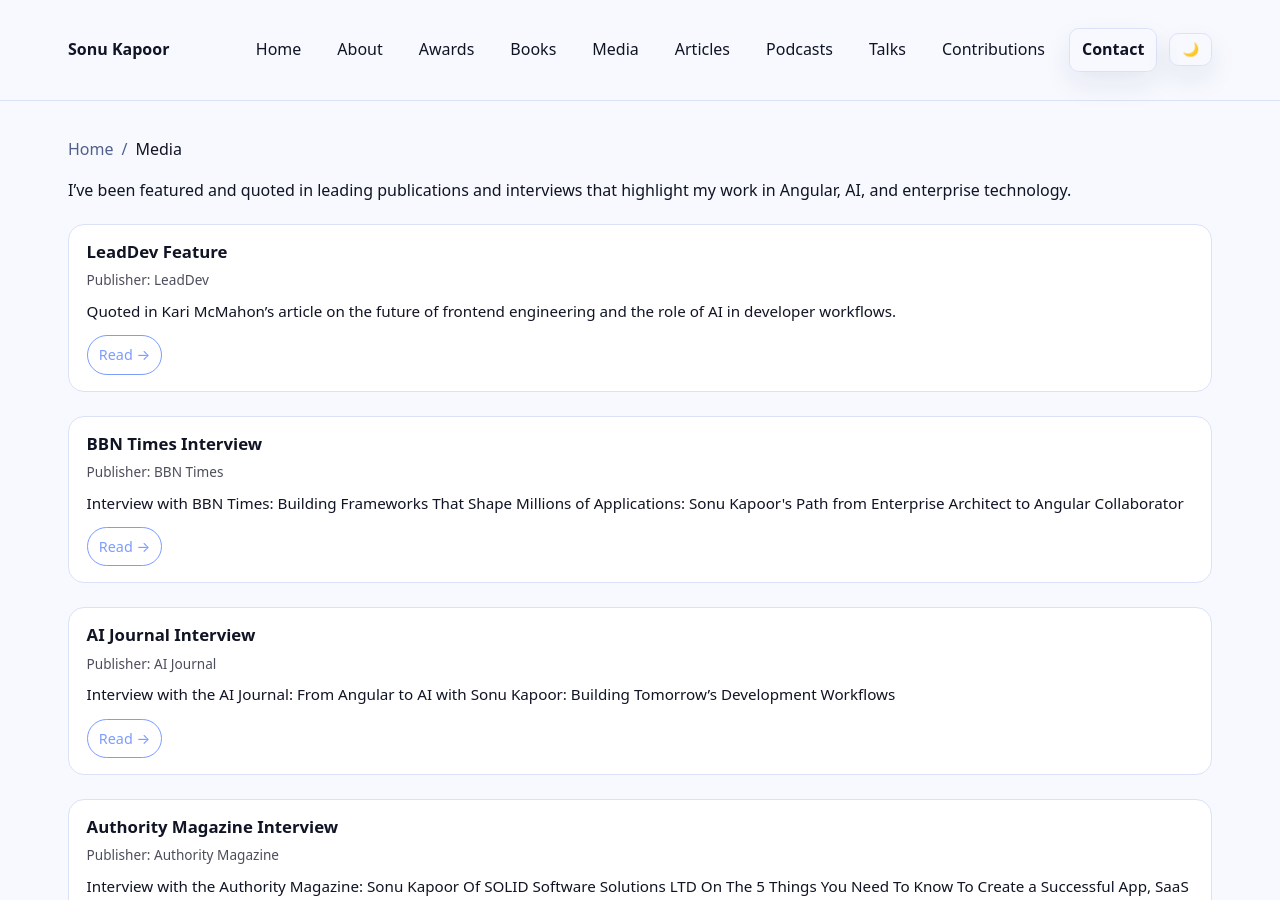
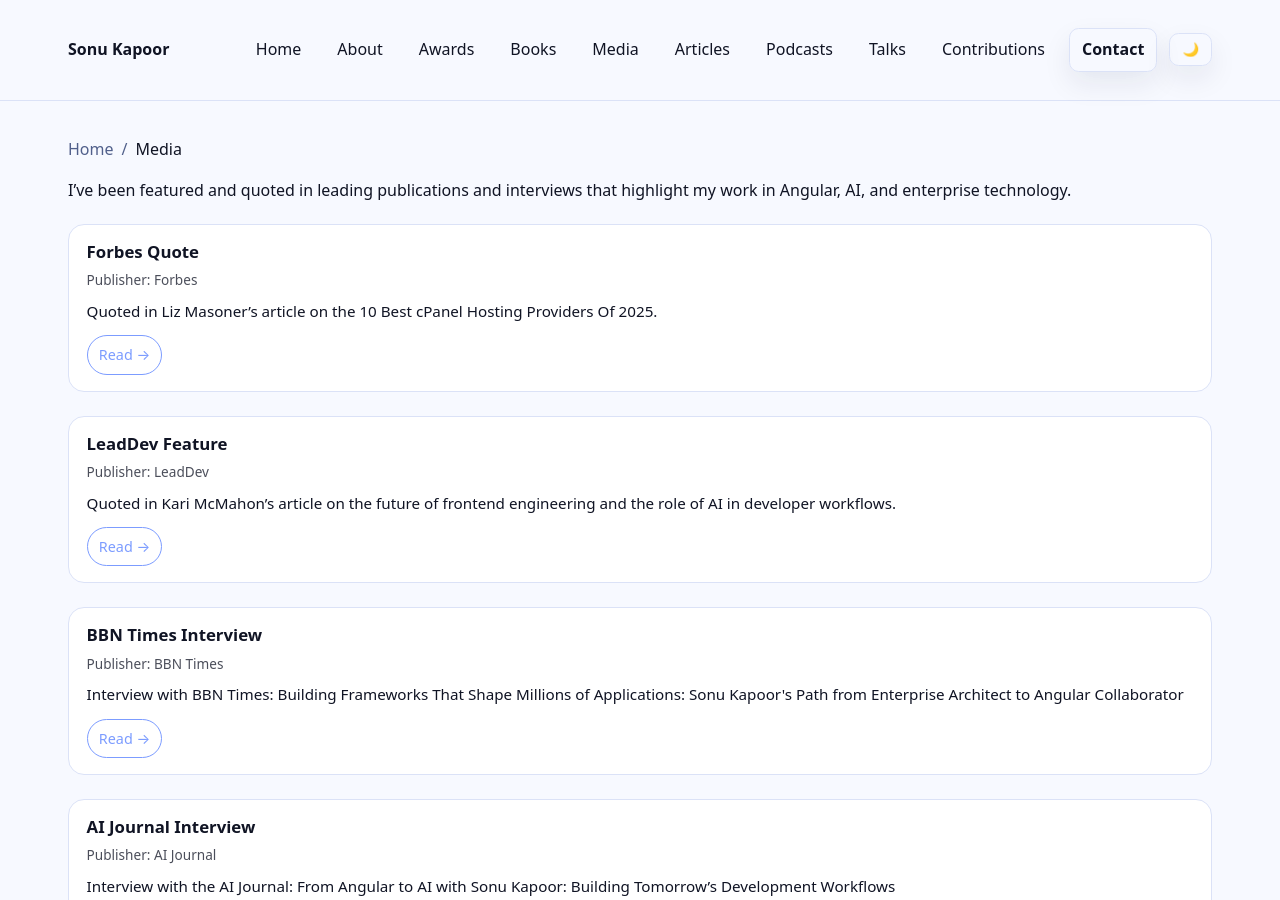
Before and after one commit to sonukapoor/sonukapoor-site.com, a Jekyll site: the page built from media.md, in a window 1280 px wide and 900 px high. Built offline with Jekyll 4.4.1, drawn with Linux system fonts in a browser that asks for light colours.

Commit message:
Add Forbes Quote by Sonu Kapoor

```diff
--- a/media.md
+++ b/media.md
@@ -121,11 +121,27 @@
             publisher: { "@type": "Organization", name: "Techronicler" }
             url: "https://techronicler.com/proving-green-in-ux-tech-pros-on-real-time-sustainability-solutions/"
             about: { "@id": "https://sonukapoor.com/#person" }
+        - "@type": "ListItem"
+          position: 12
+          item:
+            "@type": "NewsArticle"
+            headline: "Forbes Quote"
+            publisher: { "@type": "Organization", name: "Forbes" }
+            url: "https://www.forbes.com/advisor/business/best-cpanel-hosting/"
+            about: { "@id": "https://sonukapoor.com/#person" }
 ---
 
 I’ve been featured and quoted in leading publications and interviews that highlight my work in Angular, AI, and enterprise technology.
 
 <div class="cards">
+  <div class="card">
+    <h2>Forbes Quote</h2>
+    <div class="card-meta">Publisher: Forbes</div>
+    <p class="card-desc">Quoted in Liz Masoner’s article on the 10 Best cPanel Hosting Providers Of 2025.</p>
+    <div class="card-actions">
+      <a href="https://www.forbes.com/advisor/business/best-cpanel-hosting/" target="_blank" rel="noopener">Read →</a>
+    </div>
+  </div>
 
   <div class="card">
     <h2>LeadDev Feature</h2>
```
Also changed, not shown: books.md (+1 -1 lines), 2 other files.
